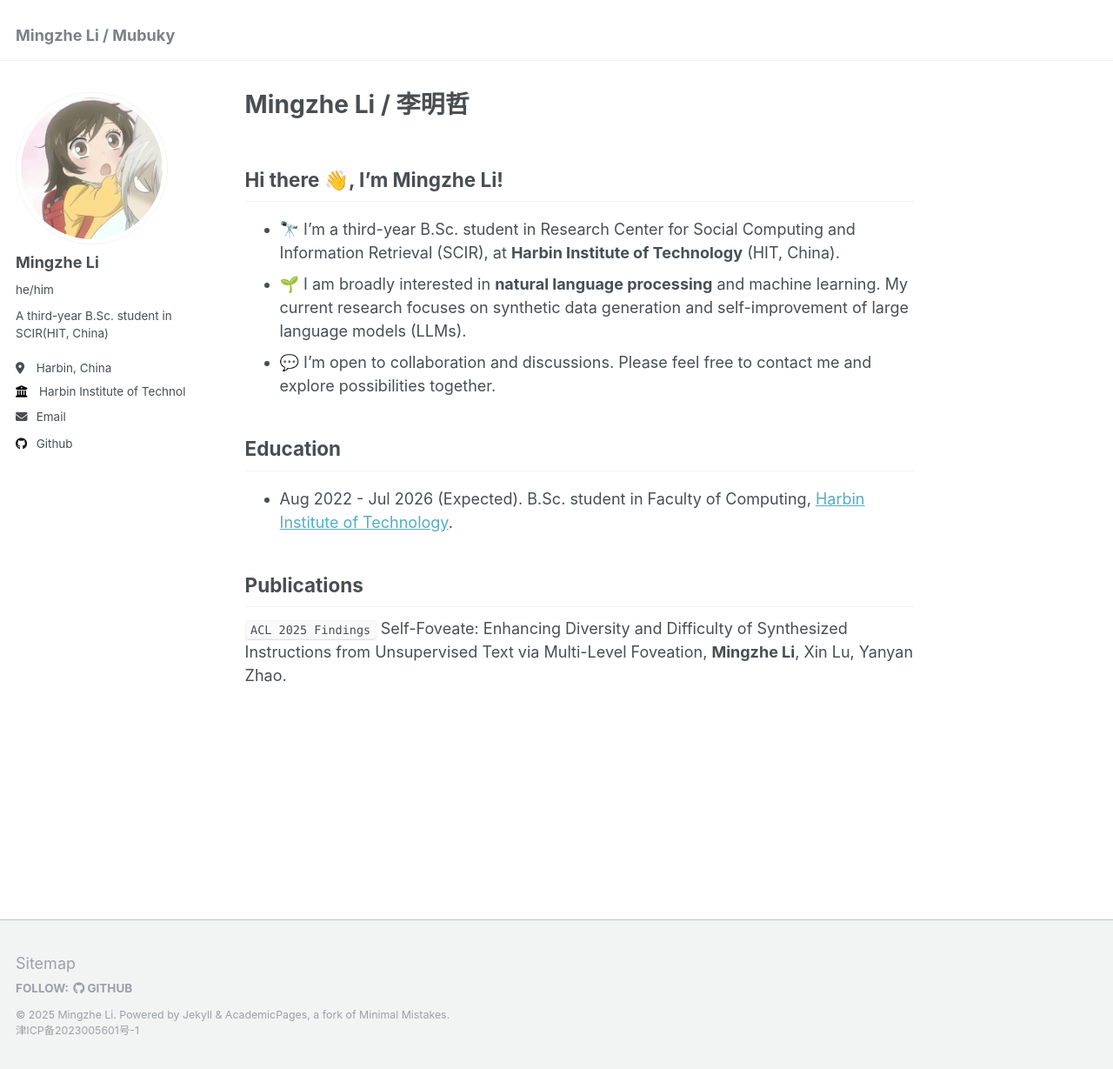
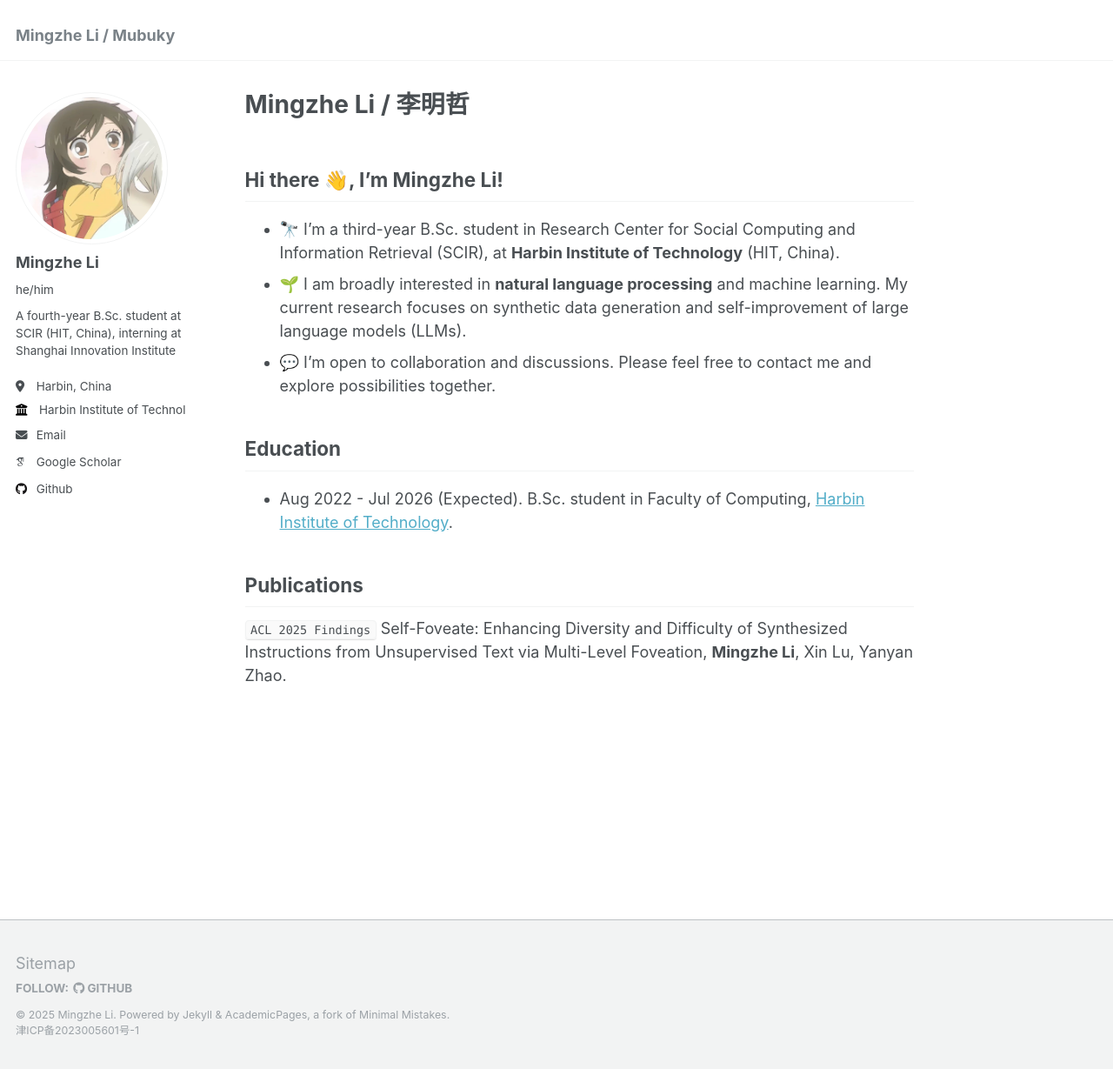
Before and after one commit to tj-chen-1209/chentingjia.github.io, a Jekyll site: the page built from _pages/about.md, in a window 1280 px wide and 1231 px high. Shown: the whole window at 87% size. Built offline with Jekyll 4.4.1, drawn with Linux system fonts in a browser that asks for light colours; some web fonts are replaced.

Commit message:
Update personal information in _config.yml

```diff
--- a/_config.yml
+++ b/_config.yml
@@ -11,7 +11,7 @@ locale                   : "en-US"
 title                    : "Mingzhe Li / Mubuky"
 title_separator          : "-"
 name                     : &name "Mingzhe Li"
-description              : &description "A third-year B.Sc. student in SCIR(HIT, China)."
+description              : &description "A fourth-year B.Sc. student at SCIR (HIT, China), interning at Shanghai Innovation Institute."
 url                      : https://mubuky.github.io # the base hostname & protocol for your site e.g. "https://mmistakes.github.io"
 baseurl                  : "" # the subpath of your site, e.g. "/blog"
 repository               : "mubuky/mubuky.github.io"
@@ -24,7 +24,7 @@ author:
   avatar           : "profile.png"
   name             : "Mingzhe Li"
   pronouns         : "he/him"
-  bio              : "A third-year B.Sc. student in SCIR(HIT, China)"
+  bio              : "A fourth-year B.Sc. student at SCIR (HIT, China), interning at Shanghai Innovation Institute"
   location         : "Harbin, China"
   employer         : "Harbin Institute of Technology"
   uri              : # URL
@@ -32,7 +32,7 @@ author:
 
   # Academic websites
   arxiv            : # URL - Update with the correct link to your profile
-  googlescholar    : # "https://scholar.google.com/citations?user=PS_CX0AAAAAJ"
+  googlescholar    : "https://scholar.google.com/citations?user=mHZ8IwgAAAAJ&hl=en"
   impactstory      : # URL
   orcid            : # "http://orcid.org/yourorcidurl"
   semantic         : # URL
```
